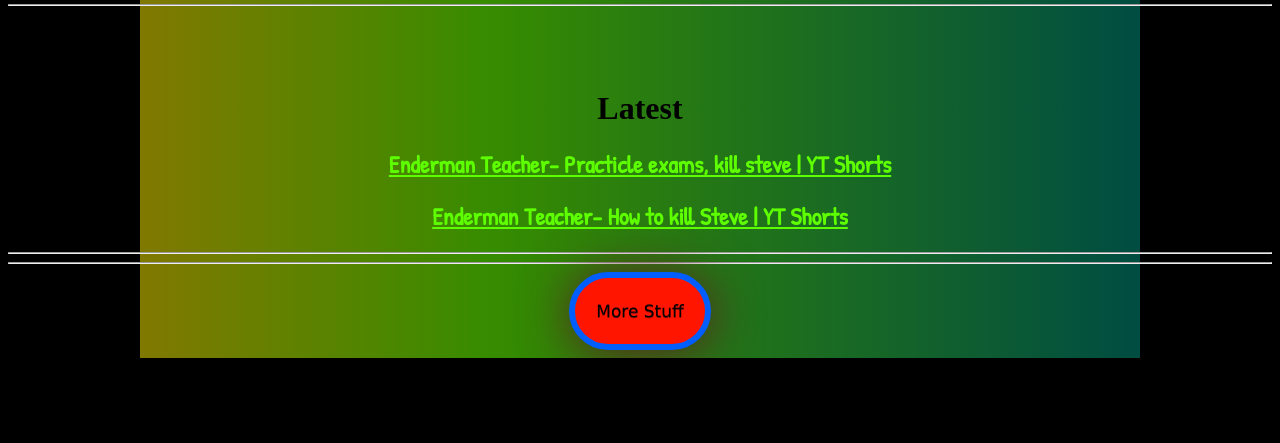
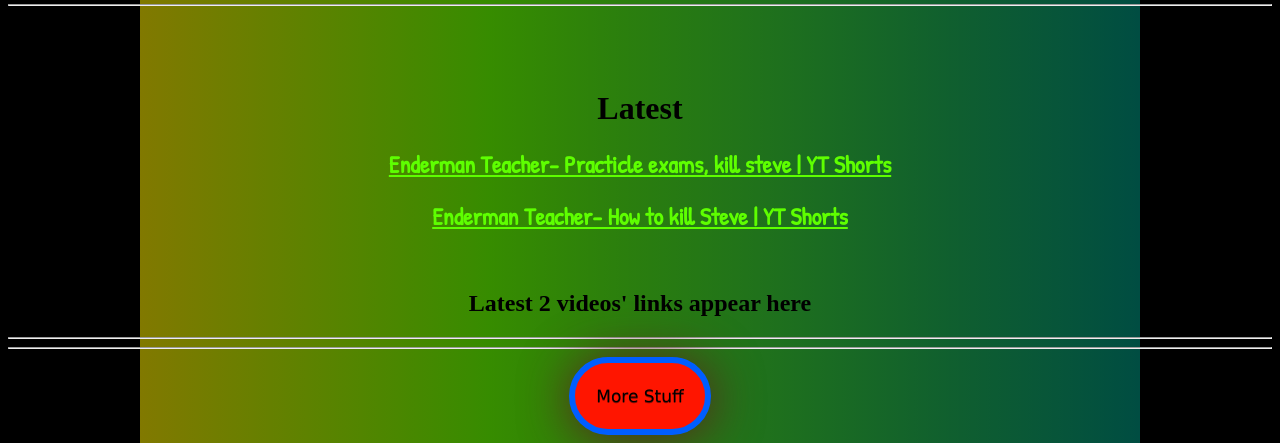
Before and after one commit to sohamdd0109/bubblegumstories, a plain HTML site: page index.html in a window 1280 px wide. Shown: the part 910-1353 px from the top of the page. Before the commit the page ends 1268 px from the top, so only its background shows below. Drawn offline with Linux system fonts and the light colour scheme; a web font is replaced by a local one.

Commit message:
Update index.html

```diff
--- a/index.html
+++ b/index.html
@@ -15,7 +15,9 @@
 
         <center><h1> Latest</h1></center>
         <center><a href="https://youtu.be/d1OvrhKW58k"><h2 class="heading">Enderman Teacher- Practicle exams, kill steve | YT Shorts</h2></a></center>
-        <center><a href="https://youtu.be/QnZJGim2CJ8" class="heading"><h2>Enderman Teacher- How to kill Steve | YT Shorts</h2></a></center><hr>
+        <center><a href="https://youtu.be/QnZJGim2CJ8" class="heading"><h2>Enderman Teacher- How to kill Steve | YT Shorts</h2></a></center><br>
+        <center> <h2> Latest 2 videos' links appear here </h2> </center>
+        <hr>
 <hr>
         <center><a href="https://sohamdd0109.github.io"><button class="oplink">More Stuff </button></a></center>
     </body>
```
